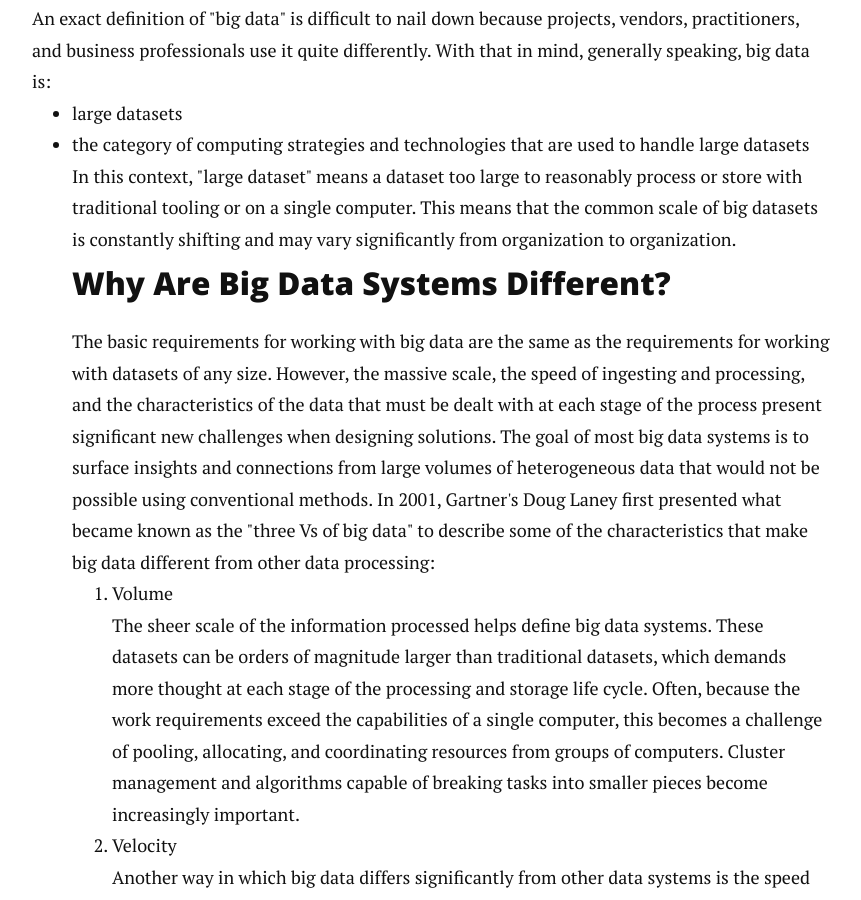
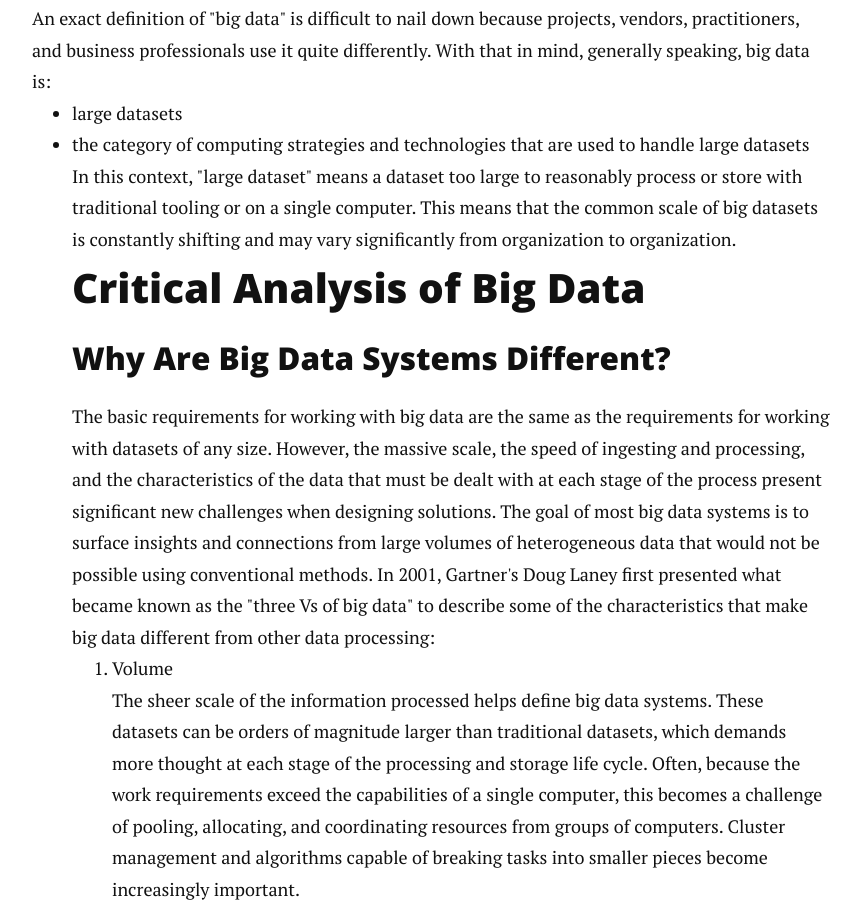
Before and after one commit to tuba-willis/tuba-willis.github.io, a Jekyll site: the page built from contact.md, in a window 1280 px wide and 900 px high, scrolled down 473 px. Shown: the whole window, without its empty margins (208-1069 px from the left). Built offline with Jekyll 4.4.1, drawn with Linux system fonts in a browser that asks for light colours; nearby versions of some CDN libraries.

Commit message:
Update contact.md

```diff
--- a/contact.md
+++ b/contact.md
@@ -11,7 +11,7 @@
 <li>large datasets</li>
 <li>the category of computing strategies and technologies that are used to handle large datasets</li>
 In this context, "large dataset" means a dataset too large to reasonably process or store with traditional tooling or on a single computer. This means that the common scale of big datasets is constantly shifting and may vary significantly from organization to organization.
-
+<h2>Critical Analysis of Big Data</h2>
 <h3>Why Are Big Data Systems Different?</h3>
 The basic requirements for working with big data are the same as the requirements for working with datasets of any size. However, the massive scale, the speed of ingesting and processing, and the characteristics of the data that must be dealt with at each stage of the process present significant new challenges when designing solutions. The goal of most big data systems is to surface insights and connections from large volumes of heterogeneous data that would not be possible using conventional methods.
 
```
